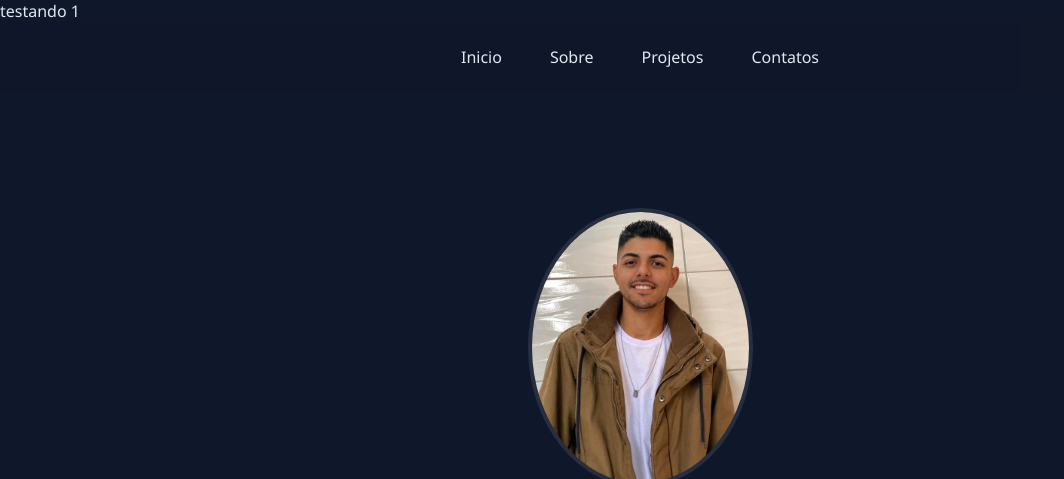
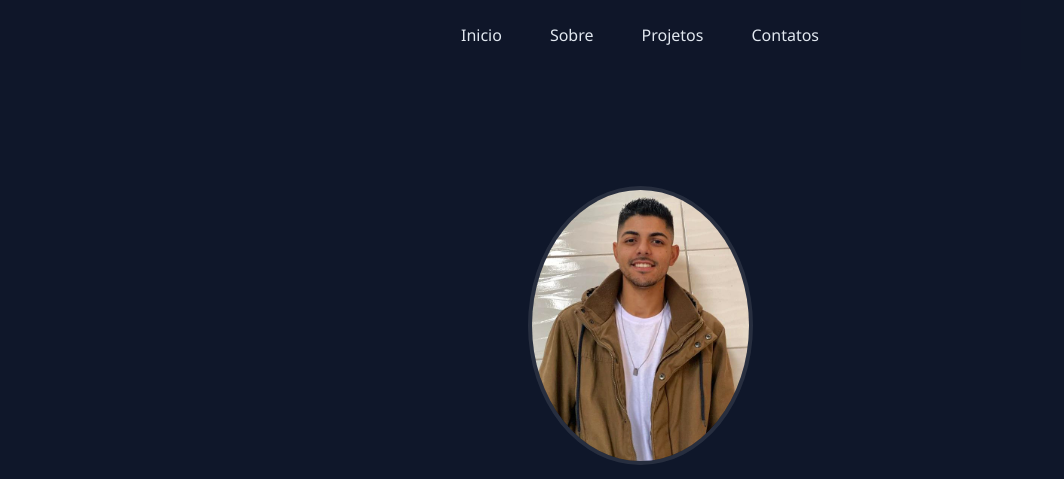
Before and after one commit to Joonaathan/meu-projeto.portifolio-site, a plain HTML site: page Index.html in a window 1280 px wide. Shown: the top 479 px of the page, without its empty margins (0-1064 px from the left). Drawn offline with Linux system fonts and the light colour scheme.

Commit message:
Remove texto de teste e ajusta a formatação do parágrafo na seção "Sobre mim"

```diff
--- a/Index.html
+++ b/Index.html
@@ -10,9 +10,6 @@
 </head>
 
 <body>
-
-testando 1
-
 
     <nav class="navegacao">
 
@@ -44,7 +41,9 @@ testando 1
         <h2 class="sobre-titulo">Sobre mim</h2>
         <div class="sobre-caixa">
             <p class="sobre-paragrafo">
-                "Olá! Sou um desenvolvedor Front-end apaixonado por criar experiências web únicas e memoráveis. Combino código limpo com design moderno para desenvolver sites que não apenas funcionam perfeitamente, mas também impressionam visualmente."
+                "Olá! Sou um desenvolvedor Front-end apaixonado por criar experiências web únicas e memoráveis. Combino
+                código limpo com design moderno para desenvolver sites que não apenas funcionam perfeitamente, mas
+                também impressionam visualmente."
             </p>
         </div>
 
```
Lines whose indentation alone changed are shown as unchanged.
